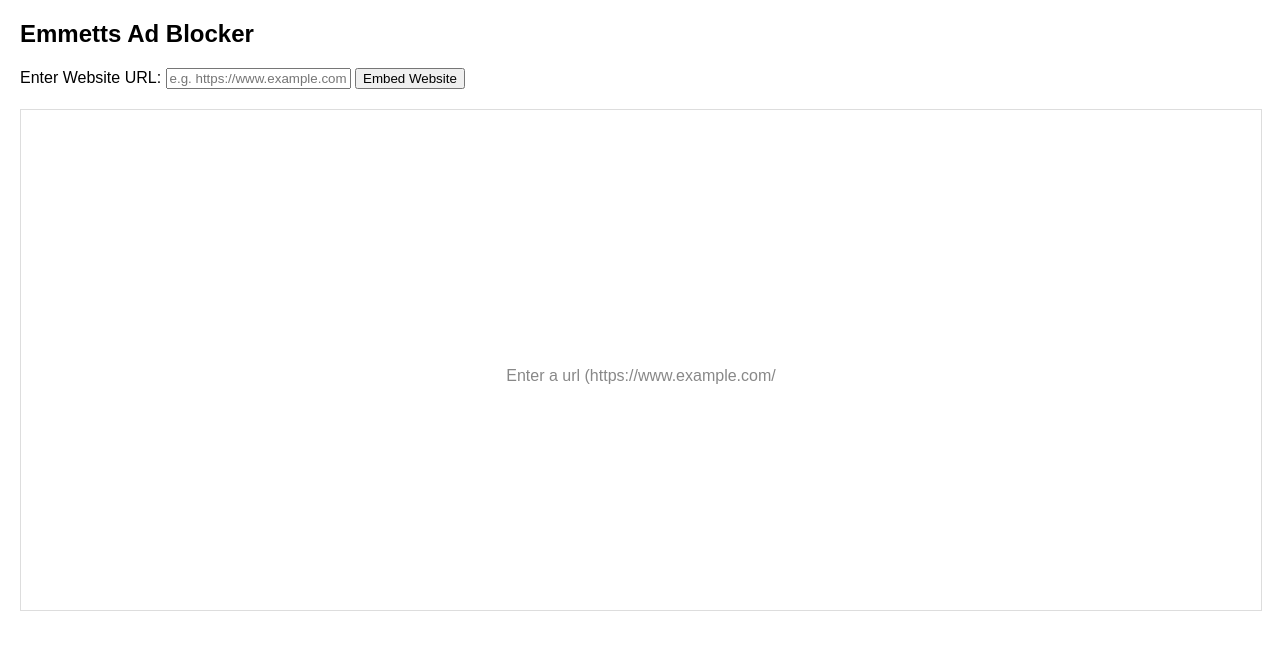
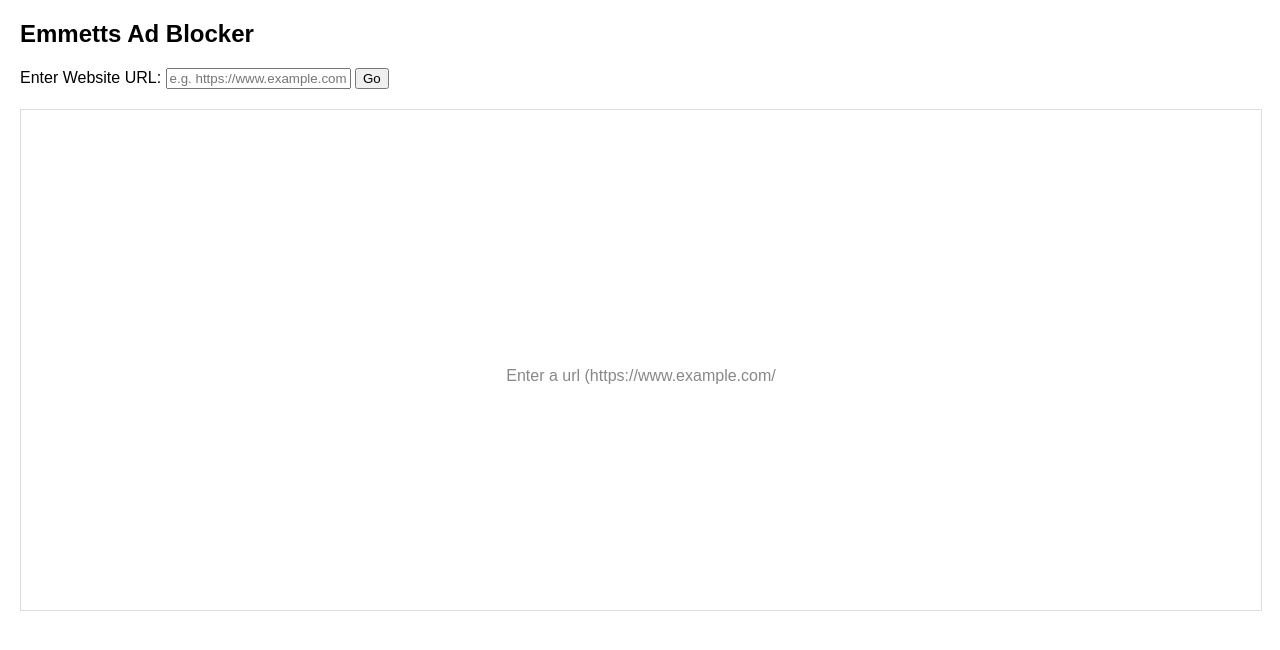
Before and after one commit to 3-Balls/Chatgptembedadblocker, a plain HTML site: page index.html in a window 1280 px wide. Drawn offline with Linux system fonts and the light colour scheme.

Commit message:
Update index.html

```diff
--- a/index.html
+++ b/index.html
@@ -24,7 +24,7 @@
     <h2>Emmetts Ad Blocker</h2>
     <label for="urlInput">Enter Website URL:</label>
     <input type="text" id="urlInput" placeholder="e.g. https://www.example.com">
-    <button onclick="embedWebsite()">Embed Website</button>
+    <button onclick="embedWebsite()">Go</button>
 
     <div id="embedContainer">
         <!-- Embed content will appear here -->
```
